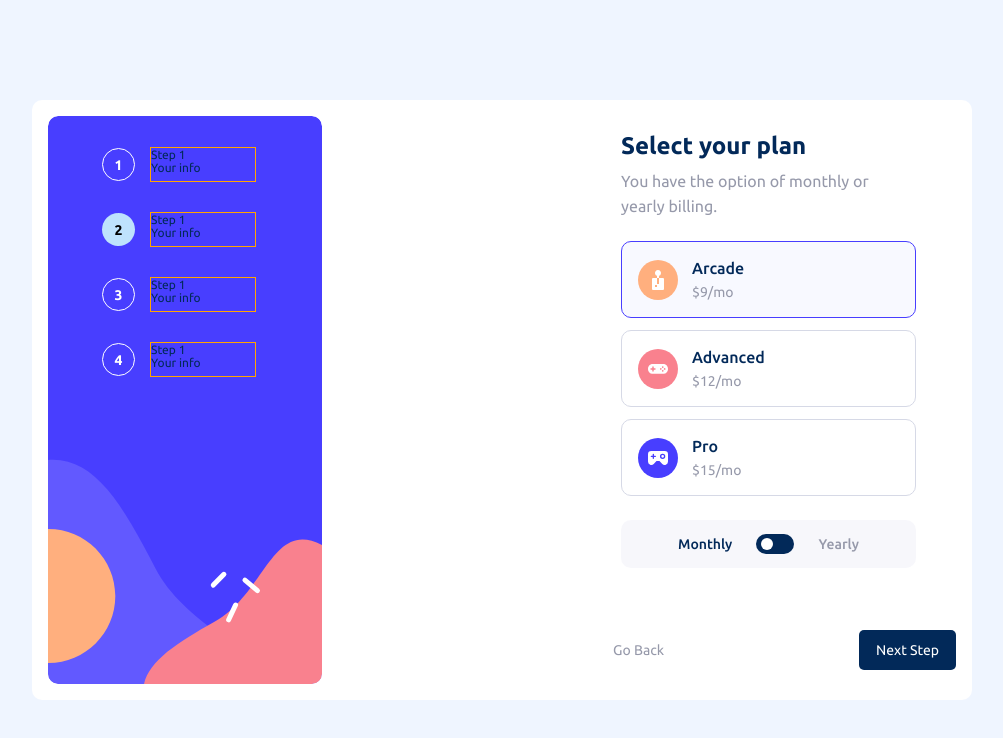
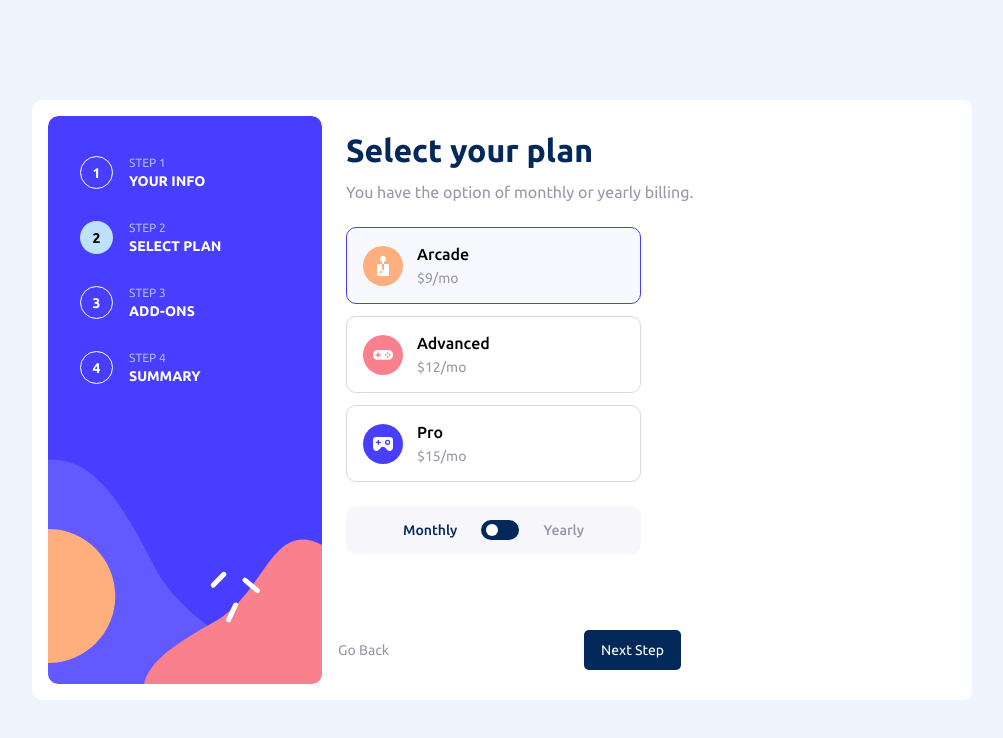
Before and after one commit to claystuart/multi-step-form, a React (Create React App) app: page /plan in a window 1280 px wide. Shown: the top 738 px of the page, without its empty margins (138-1141 px from the left). Built offline with nearby package versions, Linux system fonts and the light colour scheme.

Commit message:
Style desktop header and personalInfo

```diff
--- a/src/Header.jsx
+++ b/src/Header.jsx
@@ -5,10 +5,14 @@ export default function Header() {
     return (
         <header>
             <nav className="navbar">
-                <Hyperlink to="/multi-step-form" className="link">1</Hyperlink>
-                <Hyperlink to="/plan" className="link">2</Hyperlink>
-                <Hyperlink to="/addons" className="link">3</Hyperlink>
-                <Hyperlink to="/finish" className="link">4</Hyperlink>
+                <Hyperlink to="/multi-step-form" className="link"
+                    bigLabel="your info">1</Hyperlink>
+                <Hyperlink to="/plan" className="link"
+                    bigLabel="select plan">2</Hyperlink>
+                <Hyperlink to="/addons" className="link"
+                    bigLabel="add-ons">3</Hyperlink>
+                <Hyperlink to="/finish" className="link"
+                    bigLabel="summary">4</Hyperlink>
             </nav>
         </header >
     );
@@ -33,8 +37,8 @@ function Hyperlink({ to, children, ...props }) {
                 </Link>
             </div>
             <label className="desktop-information">
-                <p>Step 1</p>
-                <p>Your info</p>
+                <p className="littleLabel">Step {children}</p>
+                <p className="bigLabel">{props.bigLabel}</p>
             </label>
         </div >
     )
--- a/src/css/header.css
+++ b/src/css/header.css
@@ -61,7 +61,8 @@ header {
     flex-direction: column;
     width: 153px;
     height: 228px;
-    margin-left: 54px;
+    margin-left: 32px;
+    margin-top: 40px;
   }
 
   .activeDiv {
@@ -77,9 +78,26 @@ header {
   .desktop-information {
     height: 33px;
     width: 153px;
-    display: block;
+    display: flex;
+    flex-direction: column;
+    justify-content: space-between;
     margin: 0;
     margin-left: 16px;
-    outline: 1px solid orange;
+  }
+
+  .littleLabel {
+    color: #abbcff;
+    font-size: 12px;
+    font-weight: 400;
+    text-transform: uppercase;
+    line-height: 14px;
+  }
+
+  .bigLabel {
+    font-size: 14px;
+    font-weight: 700;
+    color: white;
+    line-height: 16px;
+    text-transform: uppercase;
   }
 }
--- a/src/css/pagesStyling.css
+++ b/src/css/pagesStyling.css
@@ -1,4 +1,4 @@
-.formContainer {
+.infoContainer {
   width: 343px;
   height: 367px;
   padding-left: 24px;
@@ -27,7 +27,7 @@ form {
   padding-bottom: 32px;
 }
 
-label {
+.infoLabel {
   width: 295px;
   height: 57px;
   display: block;
@@ -35,10 +35,6 @@ label {
   font-size: 12px;
   font-weight: normal;
   color: var(--denim);
-}
-
-form:not(:first-child) {
-  margin-top: 0;
 }
 
 input[type="text"] {
@@ -60,12 +56,67 @@ input:placeholder-shown {
   color: #9699aa;
 }
 
-@media (min-width: 768px) {
-  .formContainer {
+@media (min-width: 940px) {
+  .infoContainer {
     background-color: transparent;
-    width: 450px;
+    width: auto;
     padding: 0;
     margin-left: 100px;
     margin-top: 56px;
+    width: 450px;
+    height: 372px;
+  }
+
+  h1 {
+    font-size: 32px;
+    width: 450px;
+  }
+
+  h2 {
+    width: 450px;
+    margin-top: 11px;
+  }
+
+  form {
+    margin-top: 0px;
+    display: flex;
+    flex-direction: column;
+  }
+
+  .infoLabel {
+    font-size: 14px;
+    height: 72px;
+    display: flex;
+    flex-direction: column;
+    justify-content: space-between;
+    margin-top: 24px;
+  }
+
+  .infoLabel:first-of-type {
+    margin-top: 40px;
+  }
+
+  input[type="text"] {
+    padding-left: 16px;
+    font-size: 16px;
+    height: 48px;
+    cursor: pointer;
+    color: var(--denim);
+    font-weight: 700;
+    line-height: 18px;
+  }
+
+  input:placeholder-shown {
+    font-size: 16px;
+    padding-left: 16px;
+  }
+
+  input[type="text"]:invalid {
+    border: 1px solid red;
+  }
+
+  input[type="text"]:invalid::before {
+    content: "This field is required";
+    padding-bottom: 30px;
   }
 }
--- a/src/css/style.css
+++ b/src/css/style.css
@@ -52,6 +52,7 @@ main {
     grid-template-areas:
       "header form"
       "header footer ";
+    justify-content: start;
   }
 
   header {
--- a/src/pages/PersonalInfo.jsx
+++ b/src/pages/PersonalInfo.jsx
@@ -23,33 +23,36 @@ function Home() {
     }, [name, email, phone])
 
     return (
-        <div className="formContainer">
+        <div className="infoContainer">
             <h1>Personal info</h1>
             <h2>Please provide your name, email address, and phone number.</h2>
 
             <form>
-                <label htmlFor='name'>Name
+                <label className='infoLabel' htmlFor='name'>Name
                     <input type="text"
                         id='name'
                         value={name}
                         placeholder="e.g. Stephen King"
+                        required
                         onChange={e => setName(e.target.value)} />
                 </label>
 
-                <label htmlFor='email'>Email Address
+                <label className='infoLabel' htmlFor='email'>Email Address
                     <input type="text"
                         id='email'
                         placeholder="e.g. stephenking@lorem.com"
                         value={email}
+                        required
                         onChange={e => setEmail(e.target.value)}
                     />
                 </label>
 
-                <label htmlFor='phone'>Phone Number
+                <label className='infoLabel' htmlFor='phone'>Phone Number
                     <input type="text"
                         id="phone"
                         placeholder="e.g. +1 234 567 890"
                         value={phone}
+                        required
                         onChange={e => setPhone(e.target.value)}
                     />
                 </label>
```
